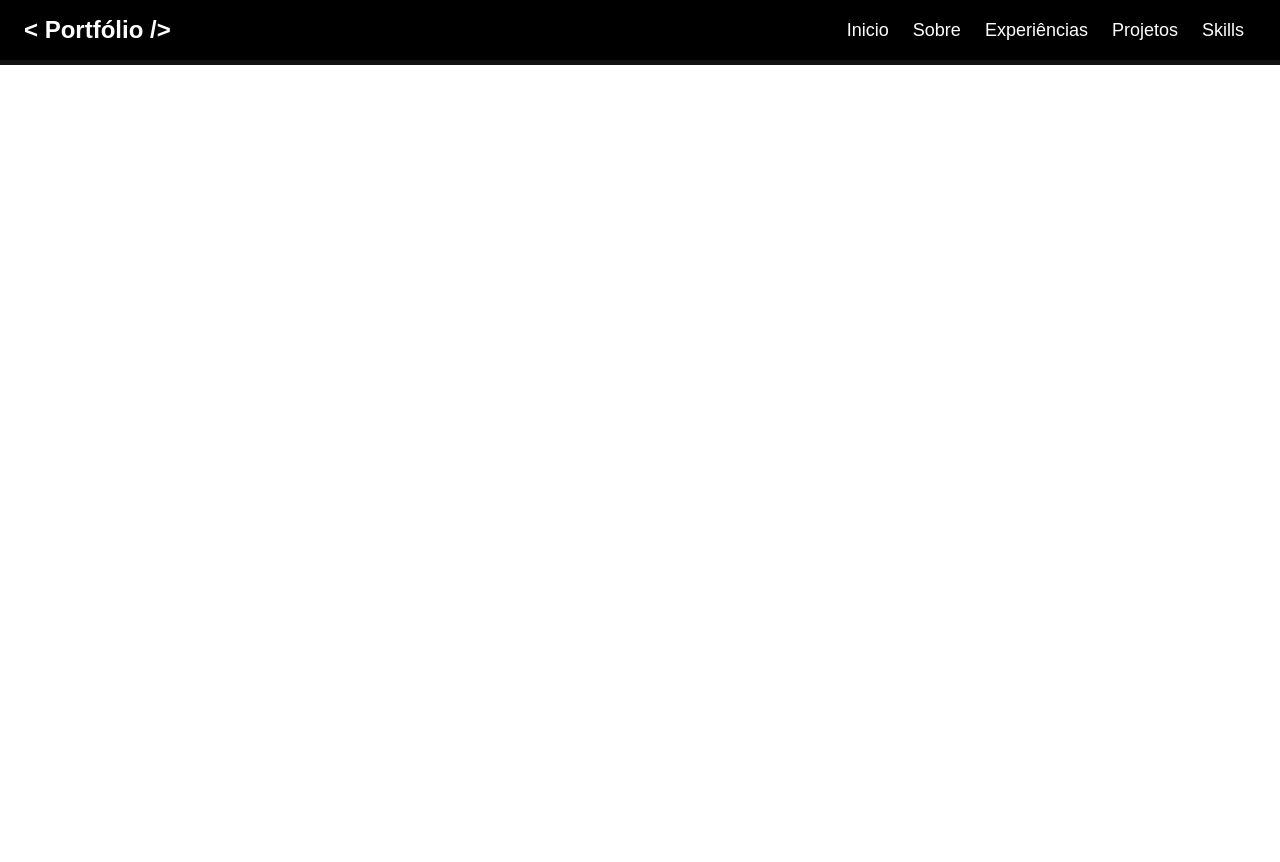
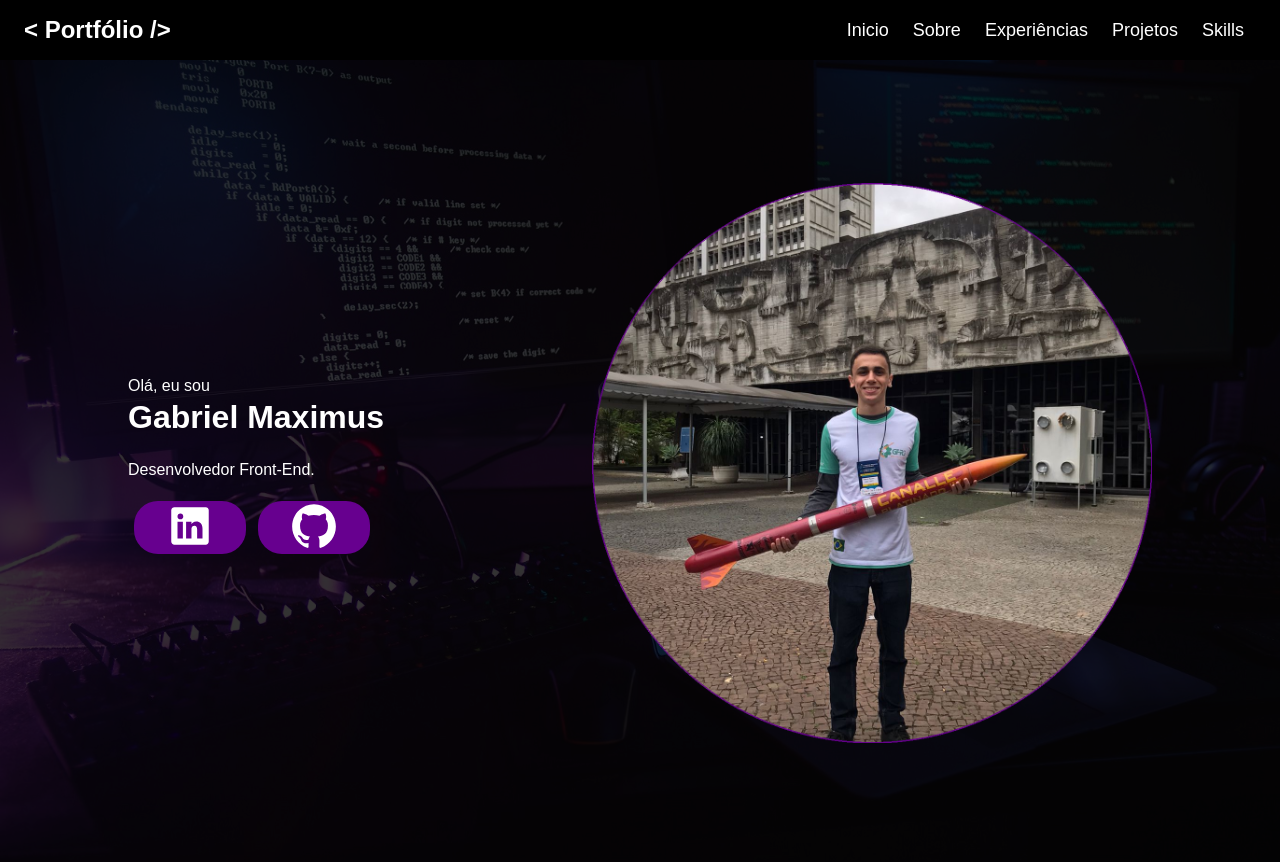
Before and after one commit to gabriel-maximus/Portfolio, a React (Create React App) app: page / in a window 1280 px wide. Shown: the top 862 px of the page. Before the commit the page ends 800 px from the top, so only its background shows below. Built offline with nearby package versions, Linux system fonts and the light colour scheme.

Commit message:
Criando componente de botão e section de inicio

```diff
--- a/src/App.css
+++ b/src/App.css
@@ -12,12 +12,55 @@
 
 .Content{
   padding-top: 65px;
+  background-image: url('./assets/Wallpaper.jpg');
+  background-repeat: no-repeat;
+  background-size: cover;
+  background-color: rgba(0,0,0,0.8);
+  background-blend-mode: darken;
 }
 
-.a{
+.Inicio{
   height: 100vh;
+  width: 100%;
+  max-width: 80%;
+  margin: 0 auto;
+  display: flex;
+  flex-direction: row;
+  justify-content: space-between;
+  align-items: center;
+
 }
 
-.b{
-  height: 100vh;
+.Row{
+  display: flex;
+  flex-direction: row;
 }
+
+.Column{
+  display: flex;
+  flex-direction: column;
+}
+
+.Title{
+  font-style: normal;
+  font-weight: 700;
+  font-size: 32px;
+  width: 320px;
+  margin-bottom: 20px;
+  line-height: 44px;
+}
+
+.SubTitle{
+  font-style: normal;
+  font-weight: 400;
+  font-size: 16px;
+  width: 420px;
+  margin-bottom: 20px;
+  line-height: 22px;
+}
+
+.Imagem img{
+  width: 35rem;
+  height: 35rem;
+
+}
--- a/src/App.js
+++ b/src/App.js
@@ -1,6 +1,9 @@
 import './App.css';
 import ScrollReveal from 'scrollreveal';
 import Header from './components/Header';
+import Button from './components/Button';
+import { IoLogoGithub, IoLogoLinkedin } from 'react-icons/io';
+import Foto from './assets/Foto.png'
 
 function App() {
   ScrollReveal({ reset: true });
@@ -9,8 +12,23 @@ function App() {
     <div className="App">
       <Header />
       <div className='Content'>
-
+        <section className='Inicio' id='Inicio'>
+          <div className='Column'>
+            <span className='Text'>Olá, eu sou</span>
+            <strong className='Title'>Gabriel Maximus</strong>
+            <h1 className='SubTitle'>Desenvolvedor Front-End.</h1>
+            <div className='Row'>
+              <Button Conteudo={<IoLogoLinkedin size={50} color={'#fff'}/>} Ref={'https://www.linkedin.com/in/gabriel-maximus/'}/>
+              <Button Conteudo={<IoLogoGithub size={50} color={'#fff'}/>} Ref={'https://github.com/gabriel-maximus'}/>
+            </div>
+          </div>
+          <div className='Imagem'>
+            <img src={Foto} alt='#'></img>
+          </div>
+        </section>
       </div>
+      <section className='Sobre' id='Sobre'>
+      </section>
     </div>
   );
 }
--- /dev/null
+++ b/src/components/Button/index.js
@@ -0,0 +1,10 @@
+import React from 'react'
+import './styles.css'
+
+export default function Button({Conteudo , Ref}) {
+  return (
+    <button>
+        <a href={Ref} target={'blank'}>{Conteudo}</a>
+    </button>
+  )
+}
--- /dev/null
+++ b/src/components/Button/styles.css
@@ -0,0 +1,11 @@
+button{
+    display: flex;
+    align-items: center;
+    justify-content: center;
+    border-radius: 24px;
+    background-color: #67008f;
+    border: none;
+    cursor: pointer;
+    width: 7rem;
+    margin: 0 6px;
+  }
--- a/src/components/Header/index.js
+++ b/src/components/Header/index.js
@@ -10,11 +10,11 @@ export default function Header() {
         </div>
 
         <div className='Links'>
-            <a href='#'>Inicio</a>
-            <a href='#'>Sobre</a>
-            <a href='#'>Experiências</a>
-            <a href='#'>Projetos</a>
-            <a href='#'>Skills</a>
+            <a href='#Inicio'>Inicio</a>
+            <a href='#Sobre'>Sobre</a>
+            <a href='#Experiencias'>Experiências</a>
+            <a href='#Projetos'>Projetos</a>
+            <a href='#Skills'>Skills</a>
         </div>
 
     </nav>
```
Also changed, not shown: src/assets/Foto.png (added), src/assets/Wallpaper.jpg (added).
